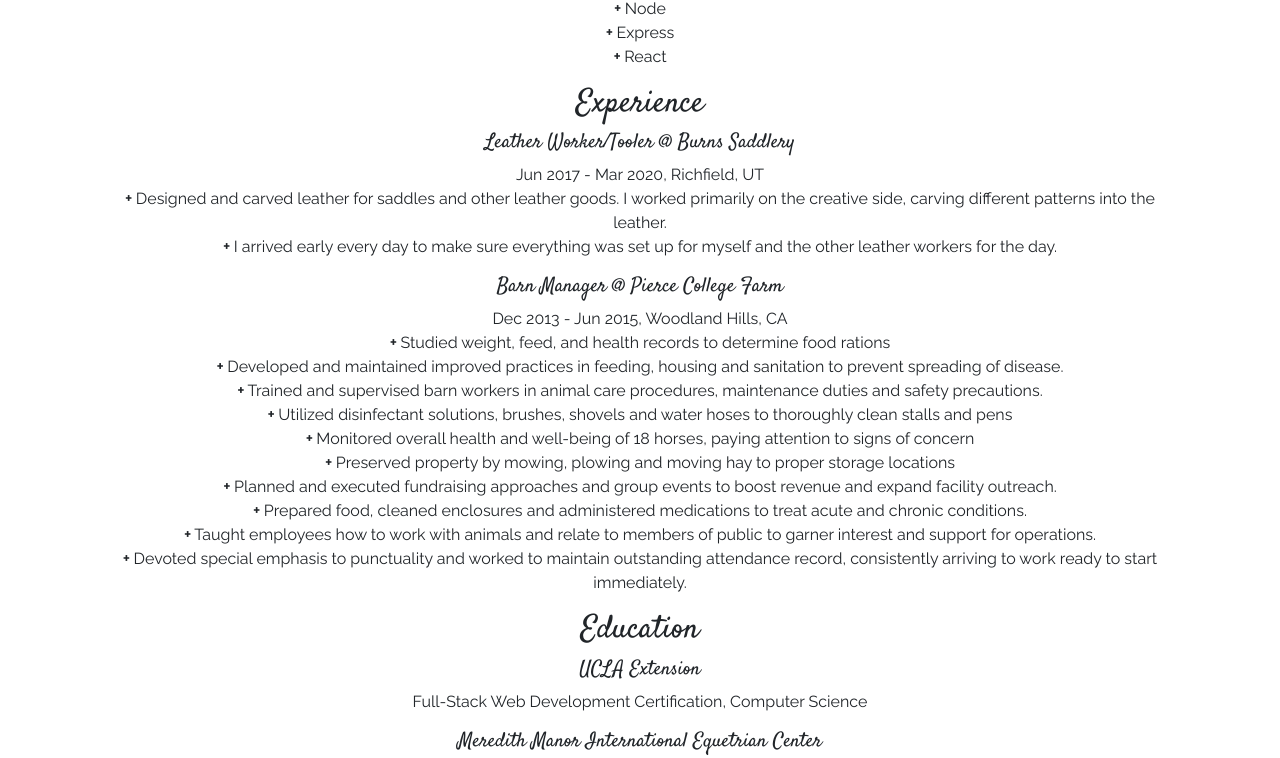
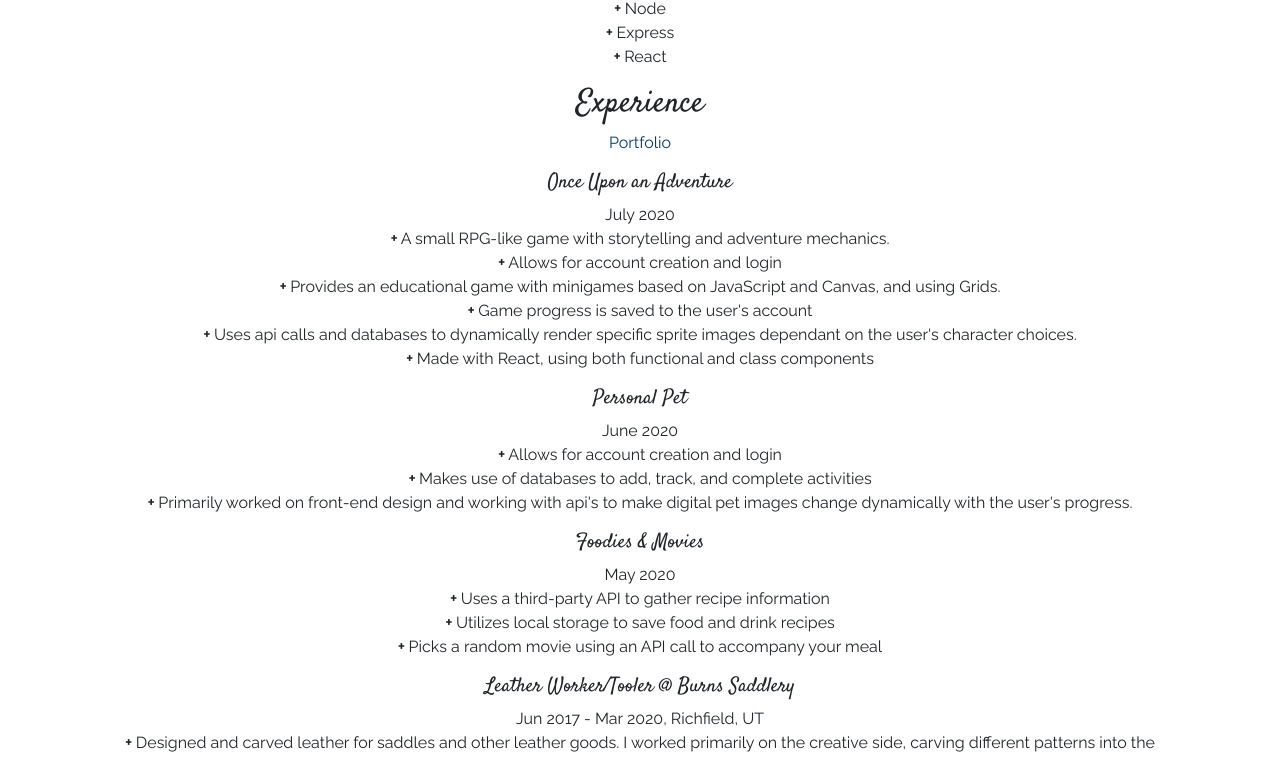
Before and after one commit to tiiedye/React-Portfolio, a React (Create React App) app: page /resume in a window 1280 px wide. Shown: the part 480-1238 px from the top of the page. Built offline with nearby package versions, Linux system fonts and the light colour scheme; the HTML template or start-up script is replaced by a standard one.

Commit message:
adding to resume and portfolio

```diff
--- a/src/pages/Portfolio.js
+++ b/src/pages/Portfolio.js
@@ -4,6 +4,11 @@
     img: {
         width: 200,
         marginBottom: 40
+    },
+    adventure: {
+        width: 200,
+        marginBottom: 40,
+        marginTop: 20
     },
     projectTitle: {
         fontFamily: "Satisfy",
@@ -35,6 +40,8 @@
                         <b>+</b> Utilizes local storage to save food and drink recipes
                         <br />
                         <b>+</b> Picks a random movie using an API call to accompany your meal
+                        <br />
+                        <a href="https://github.com/mykakugaya/foodies-and-movies" target="_blank" rel="noopener noreferrer">Repo</a>
                     </p>
                 </div>
             </div>
@@ -52,6 +59,37 @@
                         <b>+</b> Allows for account creation and login
                         <br />
                         <b>+</b> Makes use of databases to add, track, and complete activities
+                        <br />
+                        <a href="https://github.com/sharlenemay/personal_pet" target="_blank" rel="noopener noreferrer">Repo</a>
+                    </p>
+                </div>
+            </div>
+
+            <div className="container row text-center">
+                <div className="col-md-4">
+                    <img src={require("../assets/adventure-home.png")} alt="Once Upon an Adventure" style={styles.adventure}></img>
+                        <br />
+                    <img src={require("../assets/adventure.png")} alt="Once Upon an Adventure" style={styles.img}></img>
+                </div>
+
+                <div className="col-md-8">
+                    <a style={styles.projectTitle} href="https://onceuponanadventure.herokuapp.com/" target="_blank" rel="noopener noreferrer">Once Upon an Adventure</a>
+                    <br />
+                    An educational website that uses RPG mechanics and mini-games to teach math, spelling, and typing.
+                    <p>
+                        <b>+</b> A small RPG-like game with storytelling and adventure mechanics.
+                        <br />
+                        <b>+</b> Allows for account creation and login
+                        <br />
+                        <b>+</b> Provides an educational game with minigames based on JavaScript and Canvas, and using Grids.
+                        <br />
+                        <b>+</b> Game progress is saved to the user's account
+                        <br />
+                        <b>+</b> Uses api calls and databases to dynamically render specific sprite images dependant on the user's character choices.
+                        <br />
+                        <b>+</b> Made with React, using both functional and class components
+                        <br />
+                        <a href="https://github.com/AnnaxGrace/once-upon-an-adventure" target="_blank" rel="noopener noreferrer">Repo</a>
                     </p>
                 </div>
             </div>
--- a/src/pages/Resume.js
+++ b/src/pages/Resume.js
@@ -1,4 +1,5 @@
 import React from "react";
+import { Link } from "react-router-dom";
 
 function Resume() {
     return (
@@ -37,6 +38,47 @@
 
             <h2>Experience</h2>
                 <p>
+                    <Link to="/portfolio">
+                        Portfolio
+                    </Link>
+                </p>
+                <p>
+                    <h5>Once Upon an Adventure</h5>
+                    July 2020
+                    <p>
+                        <b>+</b> A small RPG-like game with storytelling and adventure mechanics.
+                        <br />
+                        <b>+</b> Allows for account creation and login
+                        <br />
+                        <b>+</b> Provides an educational game with minigames based on JavaScript and Canvas, and using Grids.
+                        <br />
+                        <b>+</b> Game progress is saved to the user's account
+                        <br />
+                        <b>+</b> Uses api calls and databases to dynamically render specific sprite images dependant on the user's character choices.
+                        <br />
+                        <b>+</b> Made with React, using both functional and class components
+                    </p>
+
+                    <h5>Personal Pet</h5>
+                    June 2020
+                    <p>
+                        <b>+</b> Allows for account creation and login
+                        <br />
+                        <b>+</b> Makes use of databases to add, track, and complete activities
+                        <br />
+                        <b>+</b> Primarily worked on front-end design and working with api's to make digital pet images change dynamically with the user's progress.
+                    </p>
+
+                    <h5>Foodies & Movies</h5>
+                    May 2020
+                    <p>
+                        <b>+</b> Uses a third-party API to gather recipe information
+                        <br />
+                        <b>+</b> Utilizes local storage to save food and drink recipes
+                        <br />
+                        <b>+</b> Picks a random movie using an API call to accompany your meal
+                    </p>
+
                     <h5>Leather Worker/Tooler @ Burns Saddlery</h5>
                     Jun 2017 - Mar 2020, Richfield, UT
                     <p>
```
Also changed, not shown: src/assets/adventure-home.png (added), src/assets/adventure.png (added).
